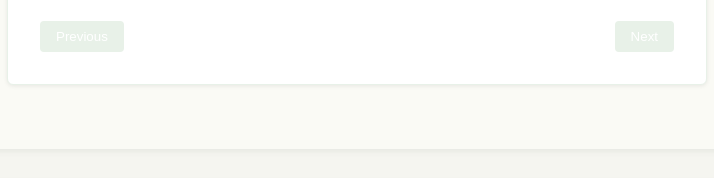
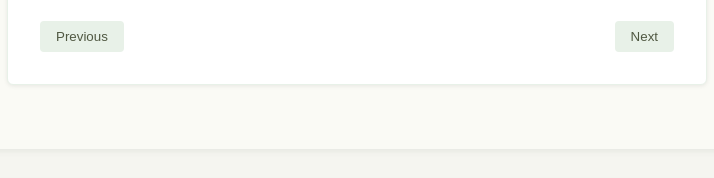
Before and after one commit to elliottlion/bethlehemPBCkenner, a plain HTML site: page belief.html in a window 1280 px wide. Shown: the part 490-668 px from the top of the page, 285-999 px from the left. Drawn offline with Linux system fonts and the light colour scheme.

Commit message:
changed button color

```diff
--- a/styles.css
+++ b/styles.css
@@ -303,7 +303,7 @@ p {
     background: var(--light-green);
     border: none;
     border-radius: 4px;
-    color: white;
+    color: rgb(80, 88, 66);
     cursor: pointer;
 }
 
```
